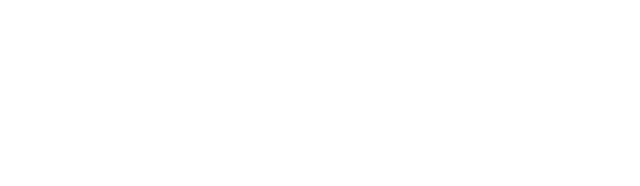
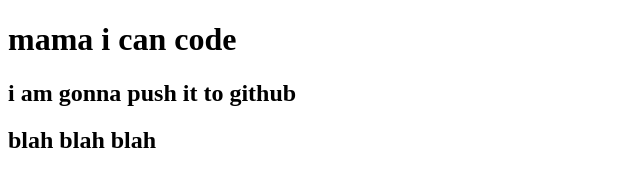
Before and after one commit to apurbadhar509/my-first-repo, a plain HTML site: page index.html in a window 1280 px wide. Shown: the whole page, without its empty margins (0-640 px from the left). Drawn offline with Linux system fonts and the light colour scheme.

Commit message:
added header

```diff
--- a/index.html
+++ b/index.html
@@ -8,6 +8,8 @@
 </title>
 </head>
 <body>
-
+    <h1>mama i can code</h1>
+    <h2>i am gonna push it to github</h2>
+    <h2>blah blah blah</h2>
 </body>
 </html>
```
